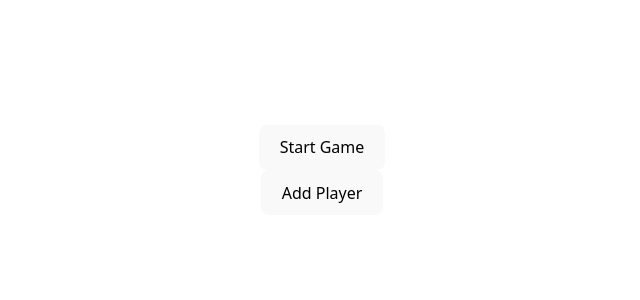
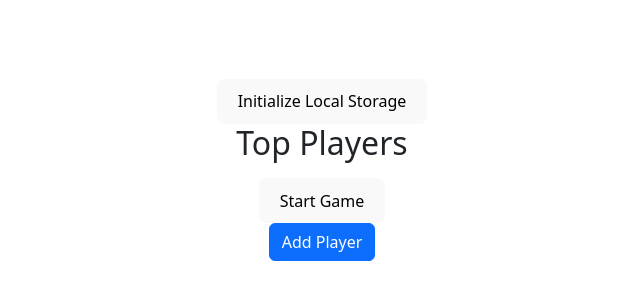
Before and after one commit to chavi362/Get-to-100-, a React (Vite) app: page / in a window 1280 px wide. Shown: the part 230-530 px from the top of the page, without its empty margins (318-958 px from the left). Built offline with nearby package versions, Linux system fonts and the light colour scheme.

Commit message:
adding intializer

```diff
--- a/src/Componnents/GameBoard.jsx
+++ b/src/Componnents/GameBoard.jsx
@@ -2,27 +2,17 @@ import React, { useState, useEffect } from 'react';
 import WinAnimation from './WinAnimation';
 
 function GameBoard(props) {
-  const [number, setNumber] = useState(props.game.initialNumber || Math.floor(Math.random() * 99));
+  const [number, setNumber] = useState(props.initialNumber || Math.floor(Math.random() * 99));
   const [countSteps, setCountSteps] = useState(0);
-
   useEffect(() => {
-    // Check if the number is 100 and save to local storage
     if (number === 100) {
       const gameResult = {
         playerName: props.game.player.userName,
         steps: countSteps,
       };
-
-      // Retrieve existing game results from local storage
       const existingGameResults = JSON.parse(localStorage.getItem('gameResults')) || [];
-
-      // Update the game results object with the current game result
       const updatedGameResults = [...existingGameResults, gameResult]
-
-      // Save the updated game results object back to local storage
       localStorage.setItem('gameResults', JSON.stringify(updatedGameResults));
-
-      // Update AllScores for all player
       const updatedPlayers = props.currentGames.map((game, index) => {
         if (index === props.index) {
           // Retrieve existing AllScores from local storage
--- a/src/Componnents/GameBoardsDisplay.jsx
+++ b/src/Componnents/GameBoardsDisplay.jsx
@@ -1,16 +1,16 @@
 import React, { useState } from 'react';
 import GameBoard from './GameBoard';
+import 'bootstrap/dist/css/bootstrap.min.css';
 
 function GameBoardsDisplay(props) {
      let games=props.currentGames;
 
     return (
-        <div>
+        <div className='container' style={{ backgroundColor: '#eee' }}>
             {games.map((game, index) => (
-                <GameBoard key={index} index={index} game={game} disableGame={props.disableGame} currentGames={props.currentGames} quitOneGame={props.quitOneGame} startGameFunction={props.startGameFunction} />
+                <GameBoard className="col-4"  initialNumber={99}key={index} index={index} game={game} disableGame={props.disableGame} currentGames={props.currentGames} quitOneGame={props.quitOneGame} startGameFunction={props.startGameFunction} />
             ))}
         </div>
     );
 }
-
 export default GameBoardsDisplay;
--- a/src/Componnents/GetTo100.jsx
+++ b/src/Componnents/GetTo100.jsx
@@ -1,24 +1,18 @@
 import React, { useState } from 'react';
 import GameBoardsDisplay from './GameBoardsDisplay';
 import PlayerRegistration from './PlayerRegistration';
-
-function getRandomNumber() {
-  // Generate a random number between 1 and 100
-  return Math.floor(Math.random() * 100) + 1;
-}
+import TopPlayers from './TopPlayers';
+import InitializeLocalStorageButton from './InitializeLocalStorageButton';
 
 function GetTo100() {
   const [currentGames, setCurrentGames] = useState([]);
-  const [isPlayerAdd, setIsPlayerAdd] = useState(false);
   const [startGame, setStartGame] = useState(false);
-
   const quitOneGame = (index) => {
     setCurrentGames((prevGames) => prevGames.filter((game, i) => i !== index));
   };
 
   const addPlayerToTheGame = (player) => {
     setCurrentGames((prevGames) => [...prevGames, { player: player, disable: true }]);
-    setIsPlayerAdd(false);
   };
 
   const startGameFunction = () => {
@@ -26,7 +20,6 @@ function GetTo100() {
       prevGames.map((game, i) => ({
         ...game,
         disable: i === 0 ? false : true,
-        initialNumber: getRandomNumber(),
       }))
     );
     setStartGame(true);
@@ -48,17 +41,13 @@ function GetTo100() {
 
   return (
     <>
-      {!startGame && <button onClick={startGameFunction}>Start Game</button>}
-      <div>
-        {!isPlayerAdd && !startGame && (
-          <button onClick={() => setIsPlayerAdd(true)}>Add Player</button>
-        )}
-        {isPlayerAdd && !startGame && (
+    <InitializeLocalStorageButton />
+    <TopPlayers/>
+      {!startGame &&<div>
+       <button onClick={startGameFunction}>Start Game</button>
           <PlayerRegistration addPlayerToTheGame={addPlayerToTheGame} />
-        )}
-
+       </div>}
         <GameBoardsDisplay currentGames={currentGames} disableGame={disableGame} quitOneGame={quitOneGame} startGameFunction={startGameFunction} />
-      </div>
     </>
   );
 }
--- /dev/null
+++ b/src/Componnents/InitializeLocalStorageButton.jsx
@@ -0,0 +1,30 @@
+import React from 'react';
+
+function InitializeLocalStorageButton() {
+  const initializeLocalStorage = () => {
+    const players = [];
+
+    for (let i = 1; i <= 5; i++) {
+      const email = `p${i}@example.com`;
+      const password = '1';
+      const userName=`player${i}`;
+      const allScores = Array.from({ length: 5 }, () => Math.floor(Math.random() * 11) + 10);
+      const player = {
+        email,
+        userName,
+        password,
+        AllScores: allScores,
+      };
+      players.push(player);
+    }
+    localStorage.setItem('players', JSON.stringify(players));
+  };
+
+  return (
+    <button onClick={initializeLocalStorage}>
+      Initialize Local Storage
+    </button>
+  );
+}
+
+export default InitializeLocalStorageButton;
--- a/src/Componnents/PlayerRegistration.jsx
+++ b/src/Componnents/PlayerRegistration.jsx
@@ -5,15 +5,12 @@ import { Button, Modal } from 'react-bootstrap';
 function PlayerRegistration(props) {
   const [isSignIn, setIsSignIn] = useState(true);
   const [showModal, setShowModal] = useState(false);
-
   const handleToggle = () => {
     setIsSignIn(!isSignIn);
     setShowModal(true);
   };
-
   function signUp(e) {
     e.preventDefault();
-
     const userName = document.getElementById("signUpuserName").value;
     const email = document.getElementById("signUpEmail").value;
     const password = document.getElementById("signUpPassword").value;
@@ -24,43 +21,45 @@ function PlayerRegistration(props) {
       return;
     }
 
-    const storedPlayer = localStorage.getItem(email);
+    // Get the existing players array from local storage or create a new one
+    const existingPlayers = JSON.parse(localStorage.getItem('players')) || [];
 
-    if (storedPlayer) {
+    // Check if a player with the same email already exists
+    const existingPlayer = existingPlayers.find(player => player.email === email);
+    if (existingPlayer) {
       alert('User with this email already exists. Please sign in or use a different email.');
       return;
     }
 
+    // Create a new player object
     const newPlayer = { password: password, email: email, userName: userName, AllScores: [] };
-    localStorage.setItem(email, JSON.stringify(newPlayer));
+    // Add the new player to the array
+    existingPlayers.push(newPlayer);
+    // Save the updated players array back to local storage
+    localStorage.setItem('players', JSON.stringify(existingPlayers));
+    // Update the state or perform any other necessary actions
     props.addPlayerToTheGame(newPlayer);
     setShowModal(false);
-
   }
 
   function signIn(e) {
     e.preventDefault();
-
     const email = document.getElementById("signInEmail").value;
     const password = document.getElementById("signInPassword").value;
-
-    const storedPlayer = localStorage.getItem(email);
-
-    if (storedPlayer) {
-      const parsedPlayer = JSON.parse(storedPlayer);
-
-      if (parsedPlayer.password === password) {
-        props.addPlayerToTheGame(parsedPlayer);
+    const existingPlayers = JSON.parse(localStorage.getItem('players')) || [];
+    const foundPlayer = existingPlayers.find(player => player.email === email);
+    if (foundPlayer) {
+      if (foundPlayer.password === password) {
+        props.addPlayerToTheGame(foundPlayer);
         setShowModal(false);
-
       } else {
-        alert('One of the details is wrong');
+        alert('Incorrect password. Please try again.');
       }
     } else {
       alert('User not found. Please sign up.');
     }
+  }
 
-  }
 
   return (
     <div className="container">
--- a/src/Componnents/TopPlayers.jsx
+++ b/src/Componnents/TopPlayers.jsx
@@ -1,9 +1,25 @@
-import React from 'react'
-
+import React, { useState, useEffect } from 'react';
+//when a winner render thus
 function TopPlayers() {
+    const players = JSON.parse(localStorage.getItem('players')) || [];
+    const playersWithAverage = players.map(player => ({
+      ...player,
+      averageScore: player.AllScores.reduce((sumPrevScores, score) => sumPrevScores + score, 0) / player.AllScores.length,
+    }));
+    const sortedPlayers = playersWithAverage.sort((a, b) => a.averageScore - b.averageScore);
+    const topThreePlayers = sortedPlayers.slice(0, 3);
   return (
-    <div>TopPlayers</div>
-  )
+    <div>
+      <h2>Top Players</h2>
+      <ul>
+        {topThreePlayers.map(player => (
+          <li key={player.email}>
+            {player.userName } - Average Score: {player.averageScore.toFixed(2)}
+          </li>
+        ))}
+      </ul>
+    </div>
+  );
 }
 
-export default TopPlayers
+export default TopPlayers;
```
